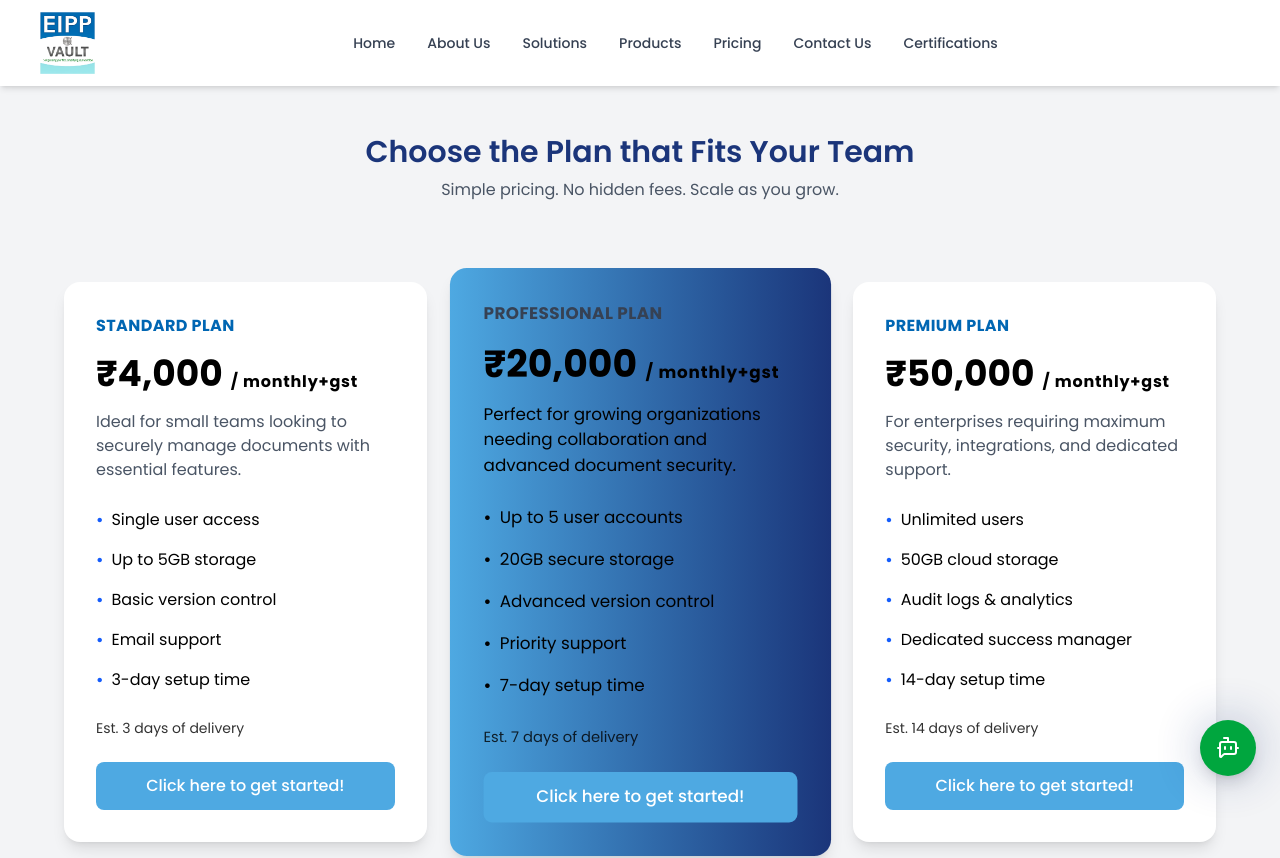
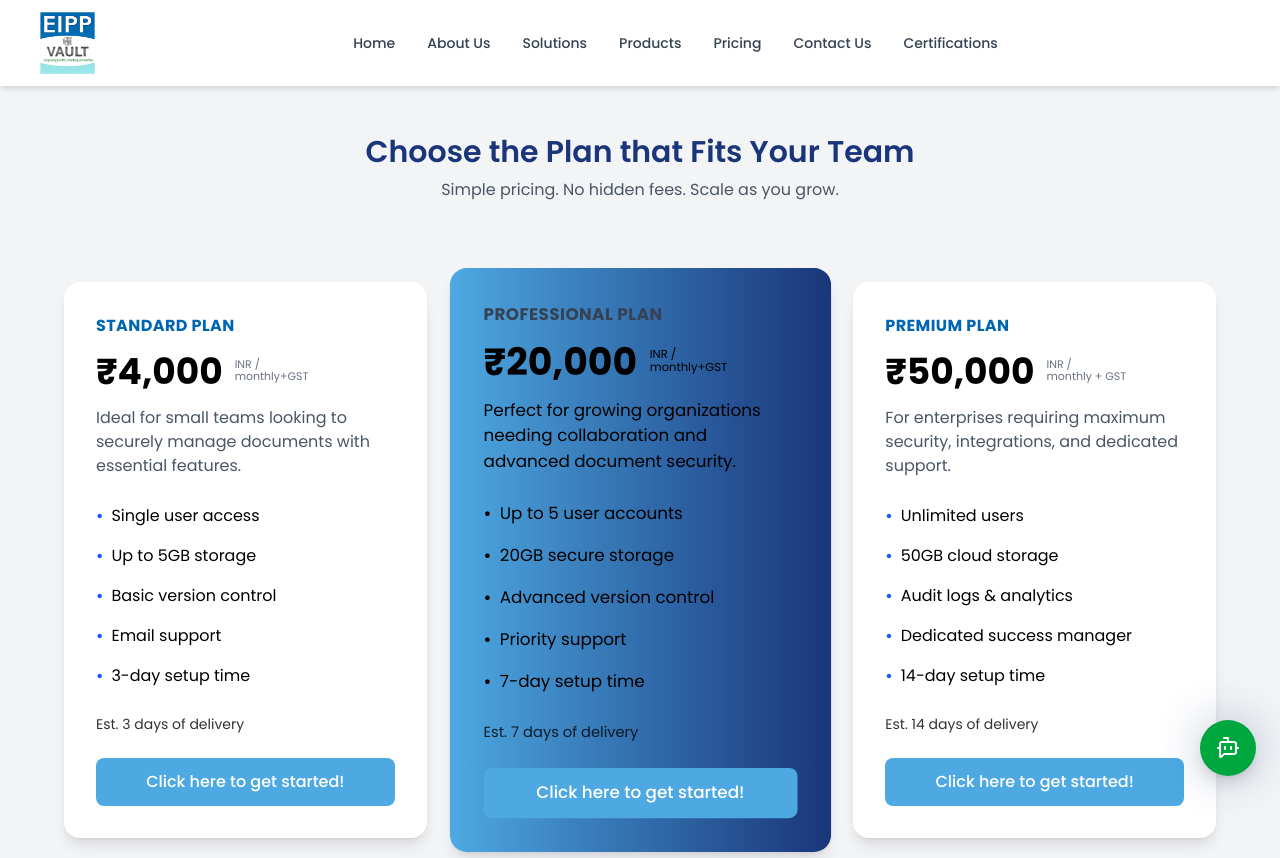
Before and after one commit to kishoreiist/EippVault, a Next.js app: page /price in a window 1280 px wide. Shown: the top 858 px of the page. Built offline with nearby package versions, Linux system fonts and the light colour scheme.

Commit message:
card changes

```diff
--- a/src/app/price/PricingCard.tsx
+++ b/src/app/price/PricingCard.tsx
@@ -23,7 +23,7 @@ const PricingCard: React.FC<tPricingPlan> = ({
       <div
         className={`flex flex-col justify-between rounded-2xl shadow-lg p-8 cursor-pointer transition-all duration-300 hover:shadow-2xl ${
           highlight
-            ? "bg-linear-to-l from-eipp-primary to-eipp-secondary text-white scale-105"
+            ? "bg-linear-to-l from-eipp-primary  to-eipp-secondary text-white/90 scale-105"
             : "bg-white text-gray-800"
         }`}
       >
@@ -35,16 +35,24 @@ const PricingCard: React.FC<tPricingPlan> = ({
           >
             {title}
           </div>
-          <div className="flex items-end gap-2 mb-4">
-            <h2 className="text-4xl font-bold text-black">{price}</h2>
+          <div className="flex items-start gap-3 mb-4">
+            <h2 className="text-4xl font-bold text-black leading-none">
+              {price}
+            </h2>
             {month && (
-              <span
-                className={`text-[16px] font-bold tracking-wider lowercase ml-0
-      ${highlight ? "text-black" : "text-black"}
-    `}
-              >
-                / {month}
-              </span>
+        <div className="text-[11px] leading-[1.1] mt-1">
+
+                <p
+                  className={`${highlight ? "text-black" : "text-gray-500"}`}
+                >
+                  INR /
+                </p>
+                <p
+                  className={`${highlight ? "text-black" : "text-gray-500"}`}
+                >
+                  {month}
+                </p>
+              </div>
             )}
           </div>
 
--- a/src/constant/data.tsx
+++ b/src/constant/data.tsx
@@ -101,7 +101,7 @@ export const pricingPlans: tPricingPlan[] = [
   {
     title: "Premium Plan",
     price: "₹50,000",
-    month: "monthly+GST",
+    month: "monthly + GST",
     description:
       "For enterprises requiring maximum security, integrations, and dedicated support.",
     features: [
```
